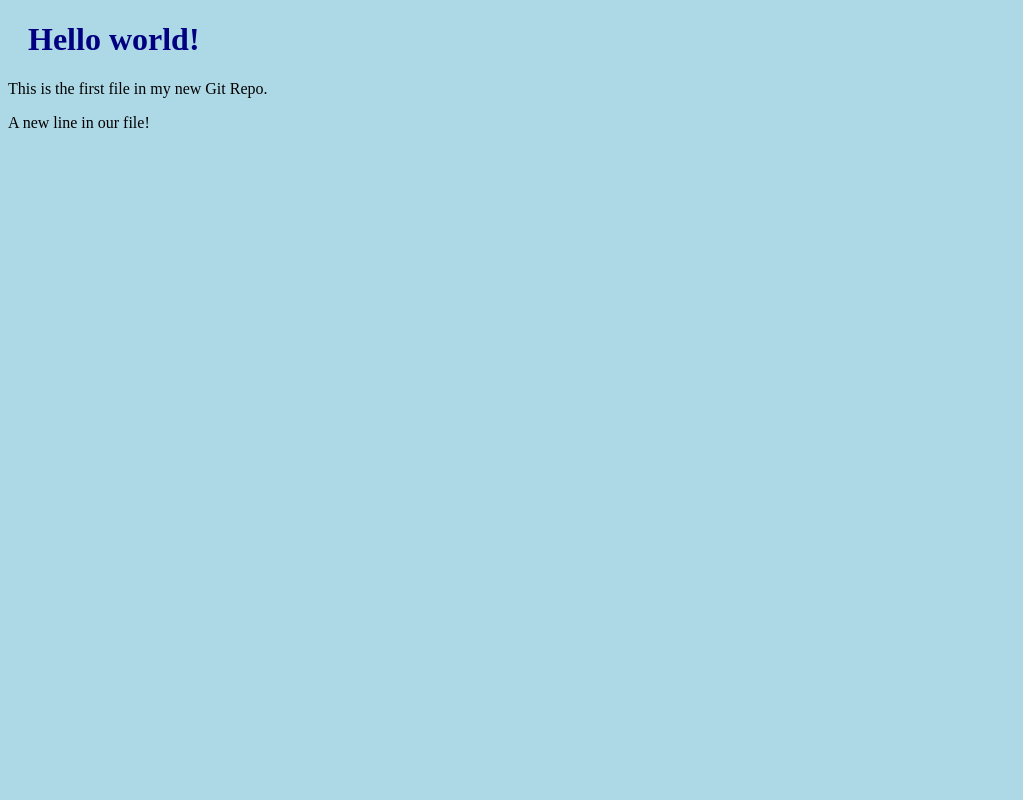
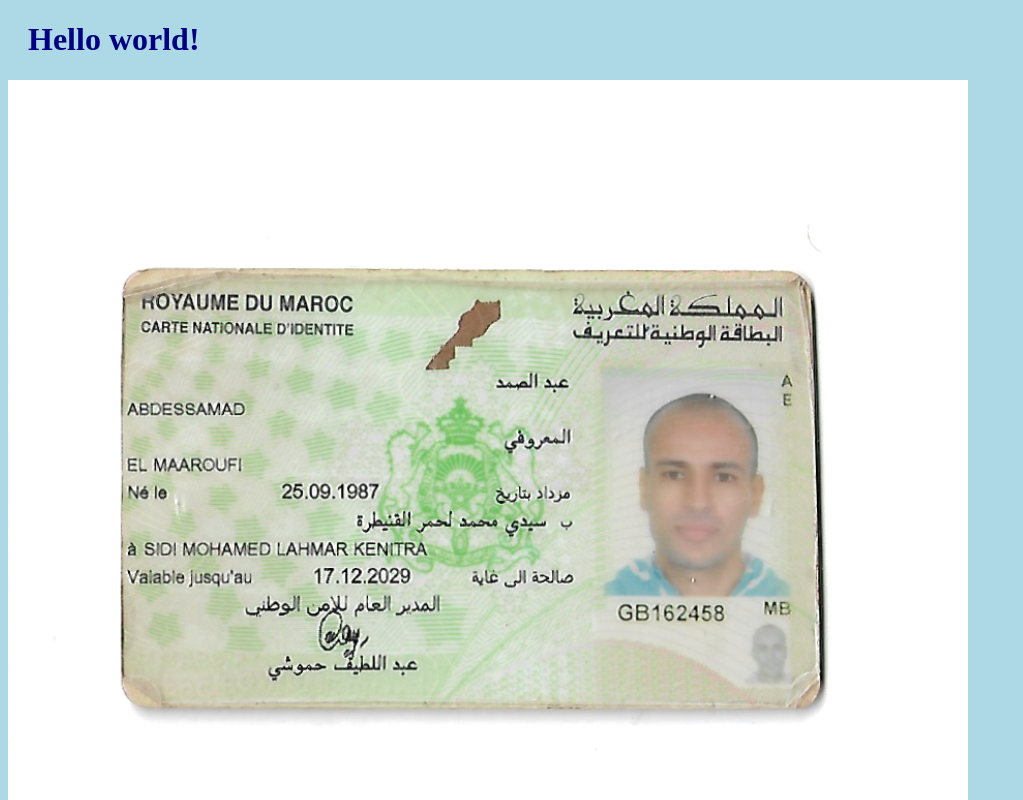
Before and after one commit to DESELMAAR/myprojectgit, a plain HTML site: page index.html in a window 1280 px wide. Shown: the top 800 px of the page, without its empty margins (0-1023 px from the left). Drawn offline with Linux system fonts and the light colour scheme.

Commit message:
Added image to hello world

```diff
--- a/index.html
+++ b/index.html
@@ -7,6 +7,8 @@
 <body>
 
 <h1>Hello world!</h1>
+<div><img src="cin.jpg" alt="Hello World from Space"
+    style="width:100%;max-width:960px"></div>
 <p>This is the first file in my new Git Repo.</p>
 <p>A new line in our file!</p>
 
```
Also changed, not shown: cin.jpg (added).
